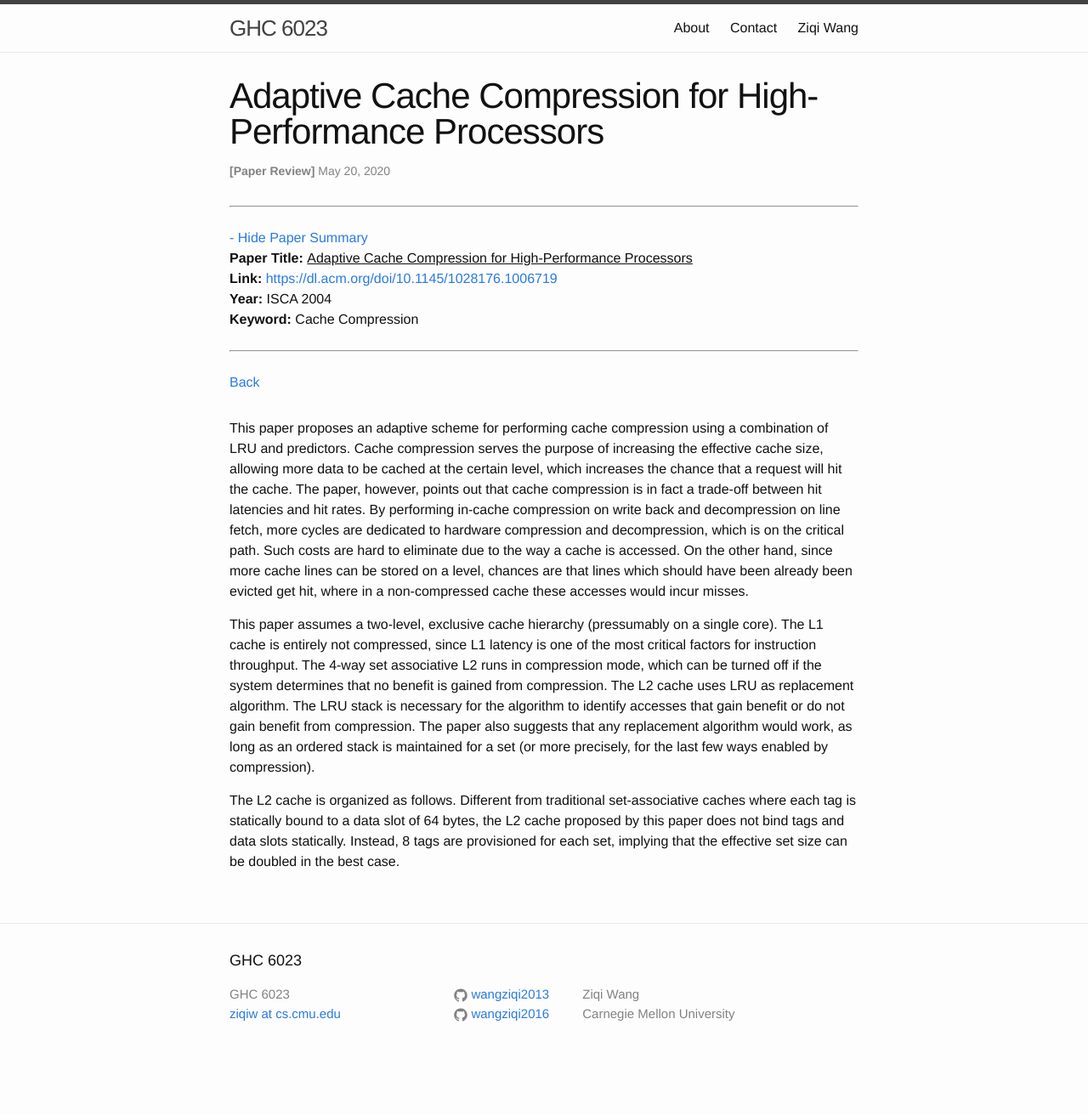
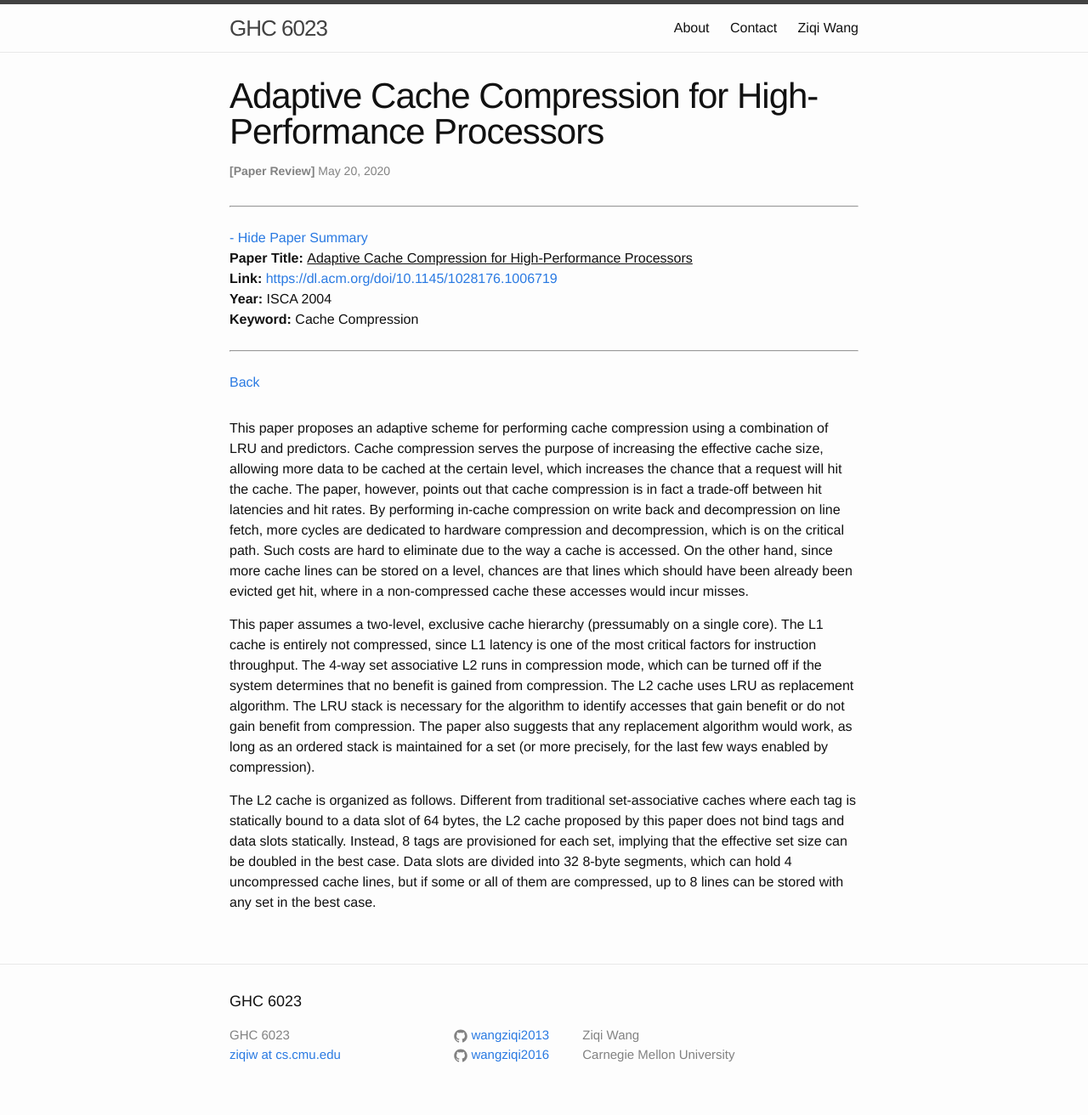
Before and after one commit to wangziqi2013/wangziqi2013.github.io, a Jekyll site: the page built from _posts/2020-05-21-Adaptive-Cache-Compression-for-High-Performance-Processors.markdown, in a window 1280 px wide. Shown: the whole page at 85% size. Built offline with Jekyll 4.4.1, drawn with Linux system fonts in a browser that asks for light colours; before the commit the page ends 1264 px from its top, so only the background shows below that.

Commit message:
Adding data slots

```diff
--- a/_posts/2020-05-21-Adaptive-Cache-Compression-for-High-Performance-Processors.markdown
+++ b/_posts/2020-05-21-Adaptive-Cache-Compression-for-High-Performance-Processors.markdown
@@ -31,4 +31,6 @@ work, as long as an ordered stack is maintained for a set (or more precisely, fo
 
 The L2 cache is organized as follows. Different from traditional set-associative caches where each tag is statically bound
 to a data slot of 64 bytes, the L2 cache proposed by this paper does not bind tags and data slots statically. Instead,
-8 tags are provisioned for each set, implying that the effective set size can be doubled in the best case.
+8 tags are provisioned for each set, implying that the effective set size can be doubled in the best case. Data slots
+are divided into 32 8-byte segments, which can hold 4 uncompressed cache lines, but if some or all of them are compressed,
+up to 8 lines can be stored with any set in the best case.
```
